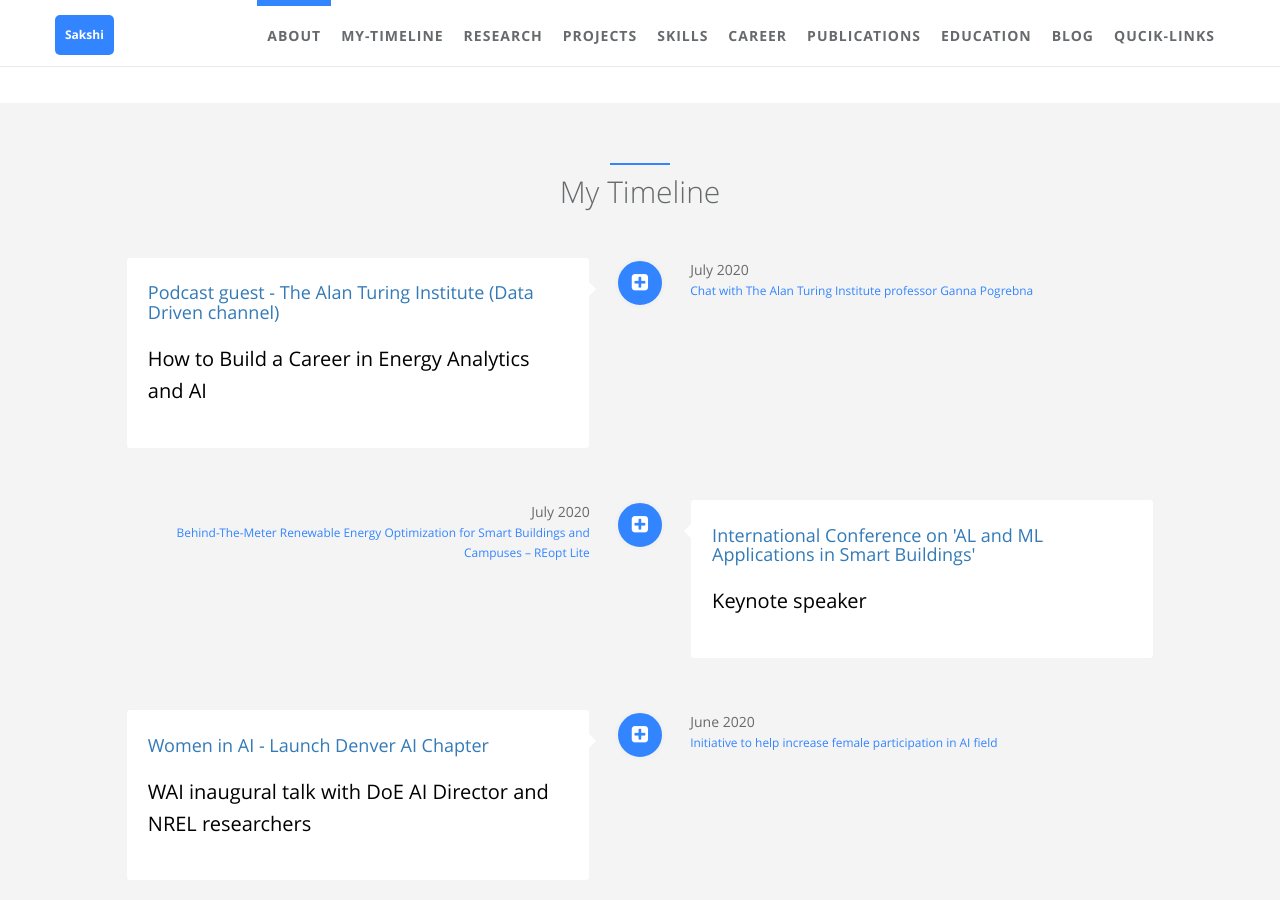
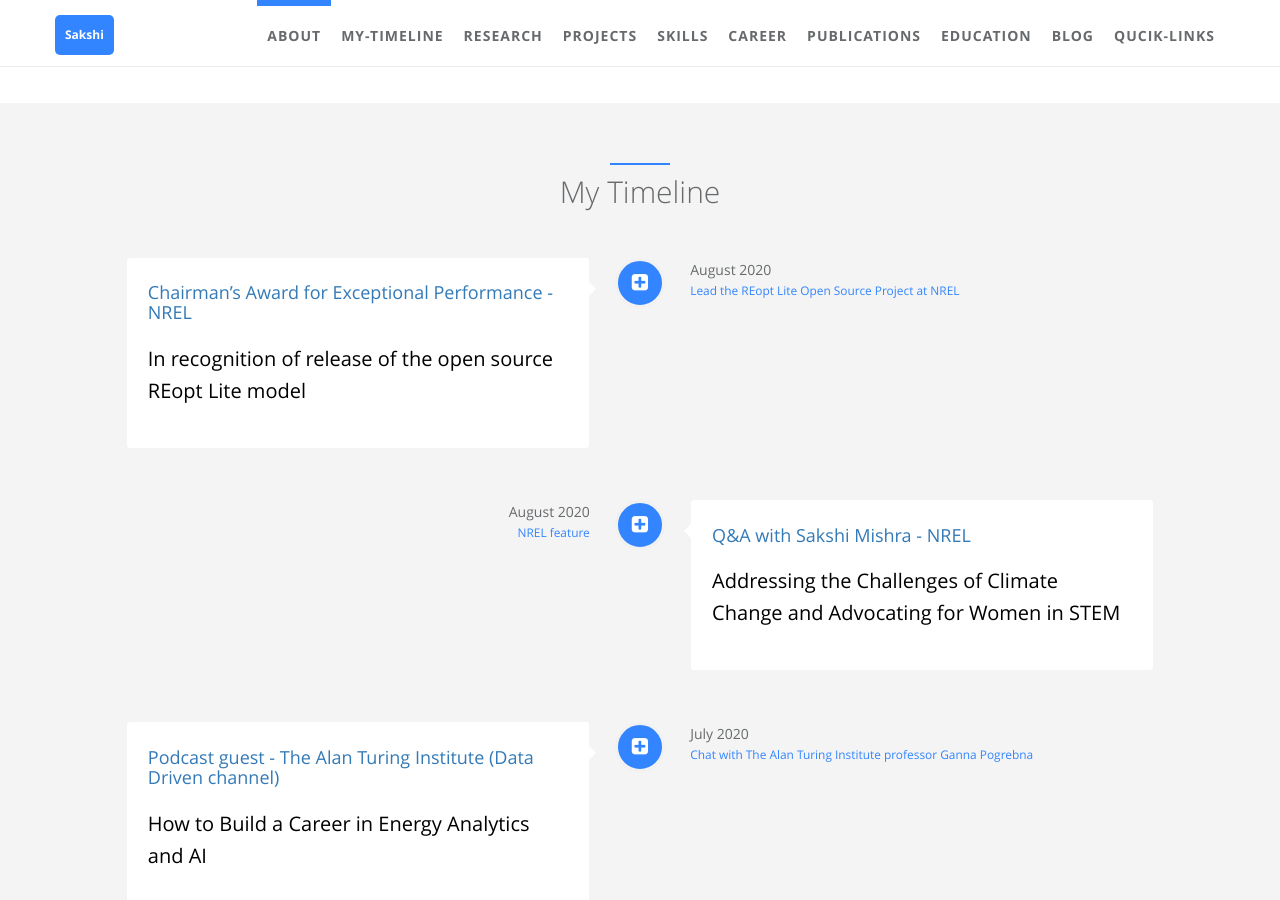
Before and after one commit to sakshi-mishra/sakshi-mishra.github.io, a Jekyll site: the page built from index.html, in a window 1280 px wide and 900 px high, scrolled down 1274 px. Built offline with Jekyll 4.4.1, drawn with Linux system fonts in a browser that asks for light colours.

Commit message:
new updates

```diff
--- a/_data/index/my-timeline.yml
+++ b/_data/index/my-timeline.yml
@@ -1,5 +1,37 @@
 # timeline section data
 # if you don't have language feature(language.yml is empty), ignore "i18n" items
+- name:
+    detail: Chairman’s Award for Exceptional Performance - NREL
+    i18n: company_a
+    url: https://drive.google.com/file/d/1snfR1ozMyoz9njqXhdEFQrQyPpjuHspw/view?usp=sharing
+  desc:
+    detail: In recognition of release of the open source REopt Lite model
+    i18n: company_a_desc
+  date:
+    detail: August 2020
+    i18n: company_a_date
+  job:
+    detail: Lead the REopt Lite Open Source Project at NREL
+    i18n: company_a_job
+  icon: fa-plus-square
+  present: false
+
+- name:
+    detail: Q&A with Sakshi Mishra - NREL
+    i18n: company_a
+    url: https://www.nrel.gov/news/program/2020/qa-sakshi-mishra-changing-climate-women-in-stem.html
+  desc:
+    detail: Addressing the Challenges of Climate Change and Advocating for Women in STEM
+    i18n: company_a_desc
+  date:
+    detail: August 2020
+    i18n: company_a_date
+  job:
+    detail: NREL feature
+    i18n: company_a_job
+  icon: fa-plus-square
+  present: false
+
 - name:
     detail: Podcast guest - The Alan Turing Institute (Data Driven channel)
     i18n: company_a
```
